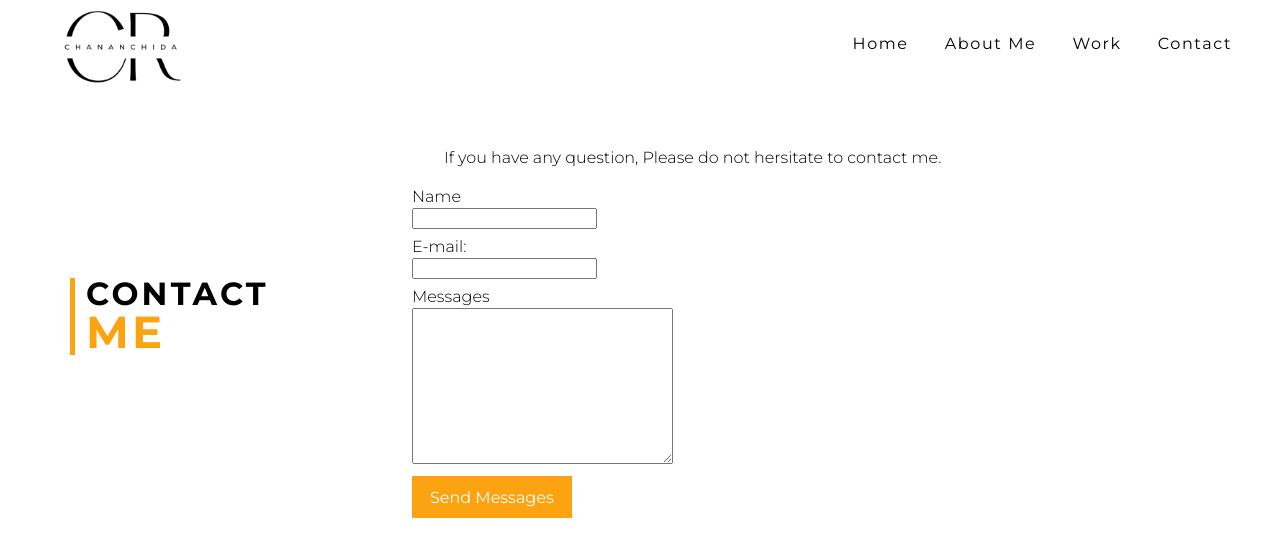
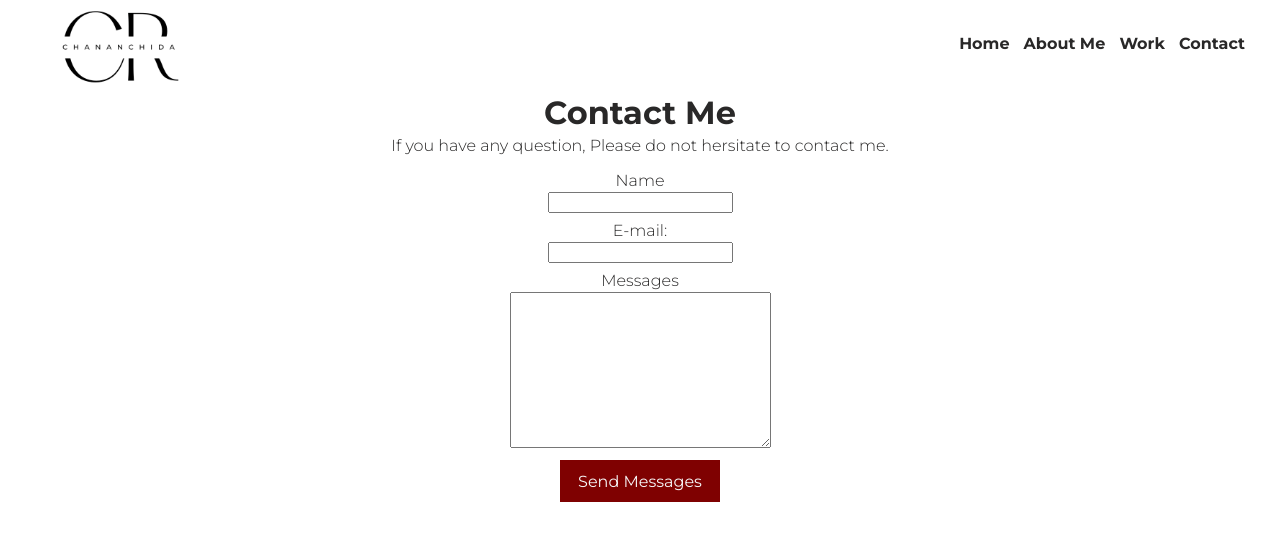
Before and after one commit to chanan-ru/Portfolio-website, a plain HTML site: page contact.html in a window 1280 px wide. Drawn offline with Linux system fonts and the light colour scheme.

Commit message:
Changed css file

```diff
--- a/contact.html
+++ b/contact.html
@@ -10,8 +10,7 @@
   <link rel="preconnect" href="https://fonts.googleapis.com">
   <link rel="preconnect" href="https://fonts.gstatic.com" crossorigin>
   <link href="https://fonts.googleapis.com/css2?family=Montserrat:wght@300;400;700&display=swap" rel="stylesheet">
-  <link rel="stylesheet" href="css/styles.css">
-  <!-- <link rel="stylesheet" href="css/style.production.css"> -->
+  <link rel="stylesheet" href="css/style.production.css">
 </head>
 
 <body>
```
